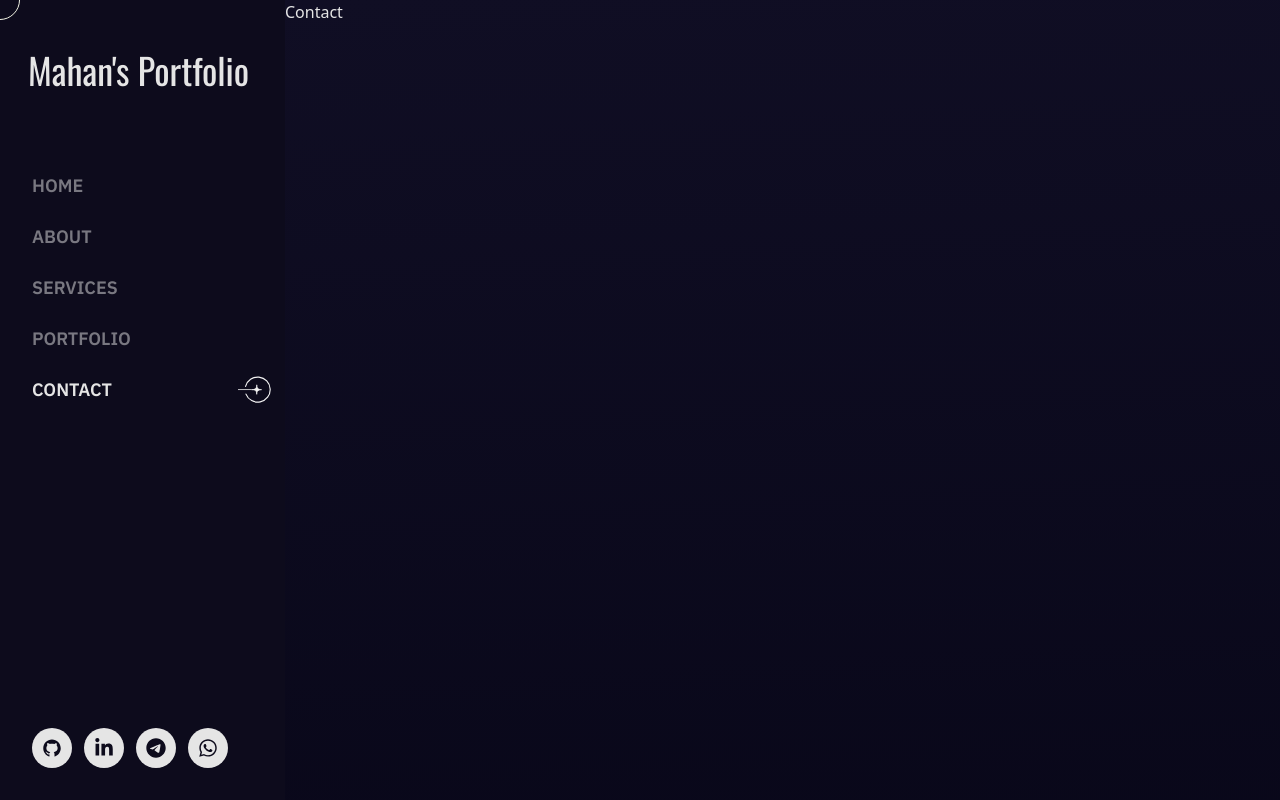
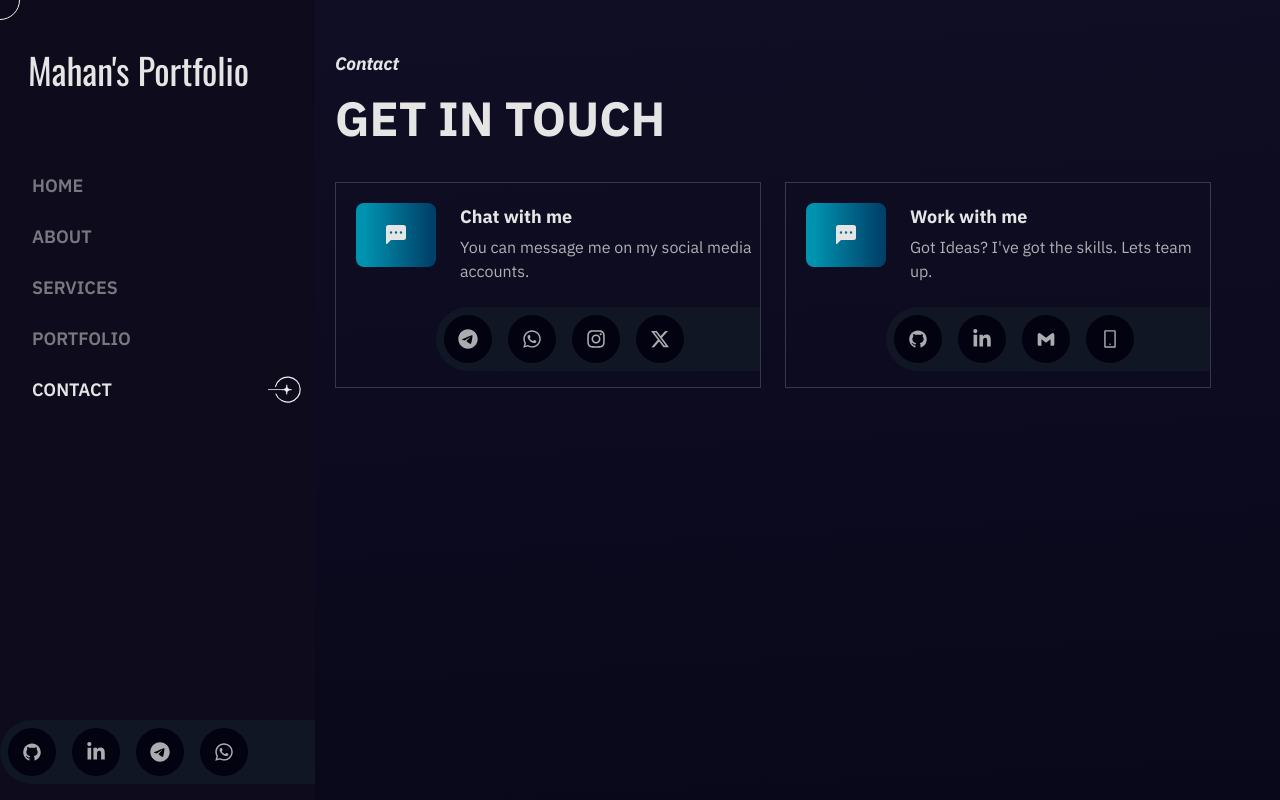
Before and after one commit to Mahaan10/personalPortfolio, a React (Vite) app: page /contact in a window 1280 px wide. Built offline with nearby package versions, Linux system fonts and the light colour scheme.

Commit message:
add Contact Page...

```diff
--- a/src/components/Contact.jsx
+++ b/src/components/Contact.jsx
@@ -1,7 +1,132 @@
-import React from "react";
+import "aos/dist/aos.css";
+import AOS from "aos";
+import { useEffect } from "react";
+import { BsChatLeftDotsFill } from "react-icons/bs";
+import { Link } from "react-router";
+import {
+  FaInstagram,
+  FaLinkedinIn,
+  FaTelegram,
+  FaWhatsapp,
+  FaXTwitter,
+} from "react-icons/fa6";
+import { AiOutlineGithub, AiOutlineMobile } from "react-icons/ai";
+import { BiLogoGmail } from "react-icons/bi";
 
 function Contact() {
-  return <div>Contact</div>;
+  useEffect(() => {
+    AOS.init({
+      duration: 1000,
+      easing: "ease-in-out",
+      once: true,
+      delay: 400,
+    });
+  });
+
+  return (
+    <div className="font-ibm pt-[50px] pl-5 flex" data-aos="fade-down">
+      <div className="flex flex-col gap-y-4">
+        <div className="flex-col flex gap-y-4 font-bold mb-6">
+          <p className="italic text-lg">Contact</p>
+          <p className="uppercase text-5xl">Get in Touch</p>
+        </div>
+        <div className="flex items-center justify-center gap-x-6">
+          <div className="flex flex-col">
+            <div className="border border-neutral-200/20 pl-5 pt-5 flex">
+              <div className="w-20 h-16 bg-linear-270 from-5% from-indigo-dye to-90% to-blue-munsell rounded-lg flex items-center justify-center">
+                <BsChatLeftDotsFill className="w-5 h-5" />
+              </div>
+              <div className="flex flex-col gap-y-2">
+                <div className="ml-6 flex gap-y-1 flex-col">
+                  <h1 className="font-bold text-lg">Chat with me</h1>
+                  <p className="opacity-75 text-wrap w-[300px]">
+                    You can message me on my social media accounts.
+                  </p>
+                </div>
+                <div
+                  className="flex items-center justify-center py-4 w-full"
+                  data-aos="fade-right"
+                >
+                  <div className="flex space-x-4 bg-[#101624] rounded-l-full p-2 w-full">
+                    <Link className="group contact-link">
+                      <FaTelegram className="text-xl" />
+                      <span className="absolute left-10 font-bold opacity-0 group-hover:opacity-100 text-neutral-200 transition-opacity text-sm duration-300 hover:pr-1">
+                        Telegram
+                      </span>
+                    </Link>
+                    <Link className="group contact-link">
+                      <FaWhatsapp className="text-xl" />
+                      <span className="absolute left-10 font-bold opacity-0 group-hover:opacity-100 text-neutral-200 transition-opacity text-sm duration-300">
+                        WhatsApp
+                      </span>
+                    </Link>
+                    <Link className="group contact-link">
+                      <FaInstagram className="text-xl" />
+                      <span className="absolute left-10 font-bold opacity-0 group-hover:opacity-100 text-neutral-200 transition-opacity text-sm duration-300">
+                        Instagram
+                      </span>
+                    </Link>
+                    <Link className="group contact-link">
+                      <FaXTwitter className="text-xl" />
+                      <span className="absolute left-10 font-bold opacity-0 group-hover:opacity-100 text-neutral-200 transition-opacity text-sm duration-300">
+                        Twitter
+                      </span>
+                    </Link>
+                  </div>
+                </div>
+              </div>
+            </div>
+          </div>
+          <div className="flex flex-col gap-y-2">
+            <div className="border border-neutral-200/20 pl-5 pt-5 flex">
+              <div className="w-20 h-16 bg-linear-270 from-5% from-indigo-dye to-90% to-blue-munsell rounded-lg flex items-center justify-center">
+                <BsChatLeftDotsFill className="w-5 h-5" />
+              </div>
+              <div className="flex flex-col gap-y-2">
+                <div className="ml-6 flex gap-y-1 flex-col">
+                  <h1 className="font-bold text-lg">Work with me</h1>
+                  <p className="opacity-75 text-wrap w-[300px]">
+                    Got Ideas? I&apos;ve got the skills. Lets team up.
+                  </p>
+                </div>
+                <div
+                  className="flex items-center justify-center py-4 w-full"
+                  data-aos="fade-right"
+                >
+                  <div className="flex space-x-4 bg-[#101624] rounded-l-full p-2 w-full">
+                    <Link className="group contact-link">
+                      <AiOutlineGithub className="text-xl" />
+                      <span className="absolute left-10 font-bold opacity-0 group-hover:opacity-100 text-neutral-200 transition-opacity text-sm duration-300 hover:pr-1">
+                        Github
+                      </span>
+                    </Link>
+                    <Link className="group contact-link">
+                      <FaLinkedinIn className="text-xl" />
+                      <span className="absolute left-10 font-bold opacity-0 group-hover:opacity-100 text-neutral-200 transition-opacity text-sm duration-300">
+                        LinkedIn
+                      </span>
+                    </Link>
+                    <Link className="group contact-link">
+                      <BiLogoGmail className="text-xl" />
+                      <span className="absolute left-10 font-bold opacity-0 group-hover:opacity-100 text-neutral-200 transition-opacity text-sm duration-300">
+                        Gmail
+                      </span>
+                    </Link>
+                    <Link className="group contact-link">
+                      <AiOutlineMobile className="text-xl" />
+                      <span className="absolute left-10 font-bold opacity-0 group-hover:opacity-100 text-neutral-200 transition-opacity text-sm duration-300">
+                        Mobile
+                      </span>
+                    </Link>
+                  </div>
+                </div>
+              </div>
+            </div>
+          </div>
+        </div>
+      </div>
+    </div>
+  );
 }
 
 export default Contact;
--- a/src/components/Home.jsx
+++ b/src/components/Home.jsx
@@ -43,7 +43,7 @@ function Home() {
               className="flex items-center justify-between gap-x-4"
               to="/contact"
             >
-              <span>Work With ME</span>
+              <span>Get in Touch</span>
               <HiArrowUpRight className="w-4 h-4" />
             </Link>
           </button>
@@ -65,12 +65,12 @@ function Home() {
           <div className="absolute top-36 left-3 w-0.5 h-16 border-r border-neutral-200 opacity-60"></div>
           <ul className=" mx-auto flex flex-col gap-y-2">
             <li className="mr-3 outline-0">
-              <Link className="contact-link w-8 h-8 bg-transparent text-neutral-200 border hover:bg-neutral-200 hover:text-rich-black">
+              <Link className="contact-homePage-link w-8 h-8 bg-transparent text-neutral-200 border hover:bg-neutral-200 hover:text-rich-black">
                 <FaInstagram className="w-4 h-4" />
               </Link>
             </li>
             <li className="mr-3 outline-0">
-              <Link className="contact-link w-8 h-8 bg-transparent text-neutral-200 border hover:bg-neutral-200 hover:text-rich-black">
+              <Link className="contact-homePage-link w-8 h-8 bg-transparent text-neutral-200 border hover:bg-neutral-200 hover:text-rich-black">
                 <FaXTwitter className="w-4 h-4" />
               </Link>
             </li>
--- a/src/components/Services.jsx
+++ b/src/components/Services.jsx
@@ -66,7 +66,7 @@ function Accordion() {
       {accordionData.map((item, index) => (
         <div key={index} className="border-b border-neutral-200/20 mr-4">
           <button
-            className={`w-full flex justify-between items-center p-4 text-3xl font-semibold cursor-pointer uppercase transition-colors duration-700 ${
+            className={`w-full flex justify-between items-center p-4 text-2xl font-semibold cursor-pointer uppercase transition-colors duration-700 ${
               openIndex === index
                 ? "number-stroke border-b border-neutral-200/20"
                 : "text-neutral-200"
--- a/src/components/Sidebar.jsx
+++ b/src/components/Sidebar.jsx
@@ -5,7 +5,7 @@ import { FaTelegram, FaLinkedinIn, FaWhatsapp } from "react-icons/fa6";
 
 function Sidebar() {
   return (
-    <div className="w-[285px] h-screen bg-black-russian flex flex-col transition-all duration-700 ease-in-out font-ibm text-lg">
+    <div className="w-[315px] h-screen bg-black-russian flex flex-col transition-all duration-700 ease-in-out font-ibm text-lg">
       <div className="pt-[50px] px-7 pb-7 font-header-title ">
         <Link to="/" className="text-4xl">
           Mahan&apos;s Portfolio
@@ -28,28 +28,34 @@ function Sidebar() {
           <CustomNavlink to="/contact">Contact</CustomNavlink>
         </li>
       </ul>
-      <ul className="p-8 flex flex-wrap">
-        <li className="mr-3 outline-0">
-          <Link className="contact-link w-10 h-10 bg-neutral-200 text-black-russian hover:bg-transparent hover:text-neutral-200 hover:border">
-            <AiOutlineGithub className="w-5 h-5" />
+      <div className="flex items-center justify-center py-4 w-full">
+        <div className="flex space-x-4 bg-eerie-black rounded-l-full p-2 w-full">
+          <Link className="group contact-link">
+            <AiOutlineGithub className="text-xl" />
+            <span className="absolute left-10 font-bold opacity-0 group-hover:opacity-100 text-neutral-200 transition-opacity text-sm duration-300 hover:pr-1">
+              Github
+            </span>
           </Link>
-        </li>
-        <li className="mr-3 outline-0">
-          <Link className="contact-link w-10 h-10 bg-neutral-200 text-black-russian hover:bg-transparent hover:text-neutral-200 hover:border">
-            <FaLinkedinIn className="w-5 h-5" />
+          <Link className="group contact-link">
+            <FaLinkedinIn className="text-xl" />
+            <span className="absolute left-10 font-bold opacity-0 group-hover:opacity-100 text-neutral-200 transition-opacity text-sm duration-300">
+              LinkedIn
+            </span>
           </Link>
-        </li>
-        <li className="mr-3 outline-0">
-          <Link className="contact-link w-10 h-10 bg-neutral-200 text-black-russian hover:bg-transparent hover:text-neutral-200 hover:border">
-            <FaTelegram className="w-5 h-5" />
+          <Link className="group contact-link">
+            <FaTelegram className="text-xl" />
+            <span className="absolute left-10 font-bold opacity-0 group-hover:opacity-100 text-neutral-200 transition-opacity text-sm duration-300">
+              Telegram
+            </span>
           </Link>
-        </li>
-        <li className="mr-3 outline-0">
-          <Link className="contact-link w-10 h-10 bg-neutral-200 text-black-russian hover:bg-transparent hover:text-neutral-200 hover:border">
-            <FaWhatsapp className="w-5 h-5" />
+          <Link className="group contact-link">
+            <FaWhatsapp className="text-xl" />
+            <span className="absolute left-10 font-bold opacity-0 group-hover:opacity-100 text-neutral-200 transition-opacity text-sm duration-300">
+              WhatsApp
+            </span>
           </Link>
-        </li>
-      </ul>
+        </div>
+      </div>
     </div>
   );
 }
--- a/src/index.css
+++ b/src/index.css
@@ -10,15 +10,23 @@
   --color-chinese-black: #100e24;
   --color-rich-black: #030211;
   --color-blue-munsell: #0093af;
+  --color-green-blue: #1164B4;
+  --color-eerie-black: #101624
 }
 
 @layer components {
   .contact-link {
-    @apply inline-flex items-center justify-center rounded-full transition-all duration-500 ease-in-out border-0;
+    @apply relative flex items-center justify-center px-3.5 h-12 rounded-full bg-rich-black  text-neutral-200/75 transition-all duration-300 ease-in-out hover:pr-20 hover:justify-baseline;
+    /* #070d1b => link bg */
+    /* #101624 => container bg */
+  }
+
+  .contact-homePage-link {
+    @apply inline-flex items-center justify-center rounded-full transition-all duration-500 ease-in-out border-0
   }
 
   .btn {
-    @apply cursor-pointer py-3.5 px-7 inline-flex items-center justify-center transition-colors ease-in-out duration-500 bg-linear-90 from-0% to-blue-munsell to-100% from-indigo-dye hover:to-indigo-dye rounded-lg font-semibold;
+    @apply cursor-pointer py-3.5 px-7 inline-flex items-center justify-center transition-colors ease-in-out duration-500 bg-linear-90 from-50% from-indigo-dye to-green-blue to-100% rounded-lg font-semibold hover:from-green-blue hover:to-indigo-dye hover:from-0% hover:to-50%;
   }
 }
 
@@ -38,15 +46,15 @@
 
 .text-stroke {
   -webkit-text-stroke-width: 2px;
-  -webkit-text-stroke-color: var(--color-blue-munsell);
+  -webkit-text-stroke-color: var(--color-green-blue);
   -webkit-text-fill-color: transparent;
 }
 
 .number-stroke {
   background: linear-gradient(
     270deg,
-    var(--color-indigo-dye) 5%,
-    var(--color-blue-munsell) 90%
+    var(--color-indigo-dye) 0%,
+    var(--color-blue-munsell) 120%
   );
   -webkit-text-fill-color: transparent;
   background-clip: text;
```
Also changed, not shown: src/components/Portfolio.jsx (+20 -2 lines).
